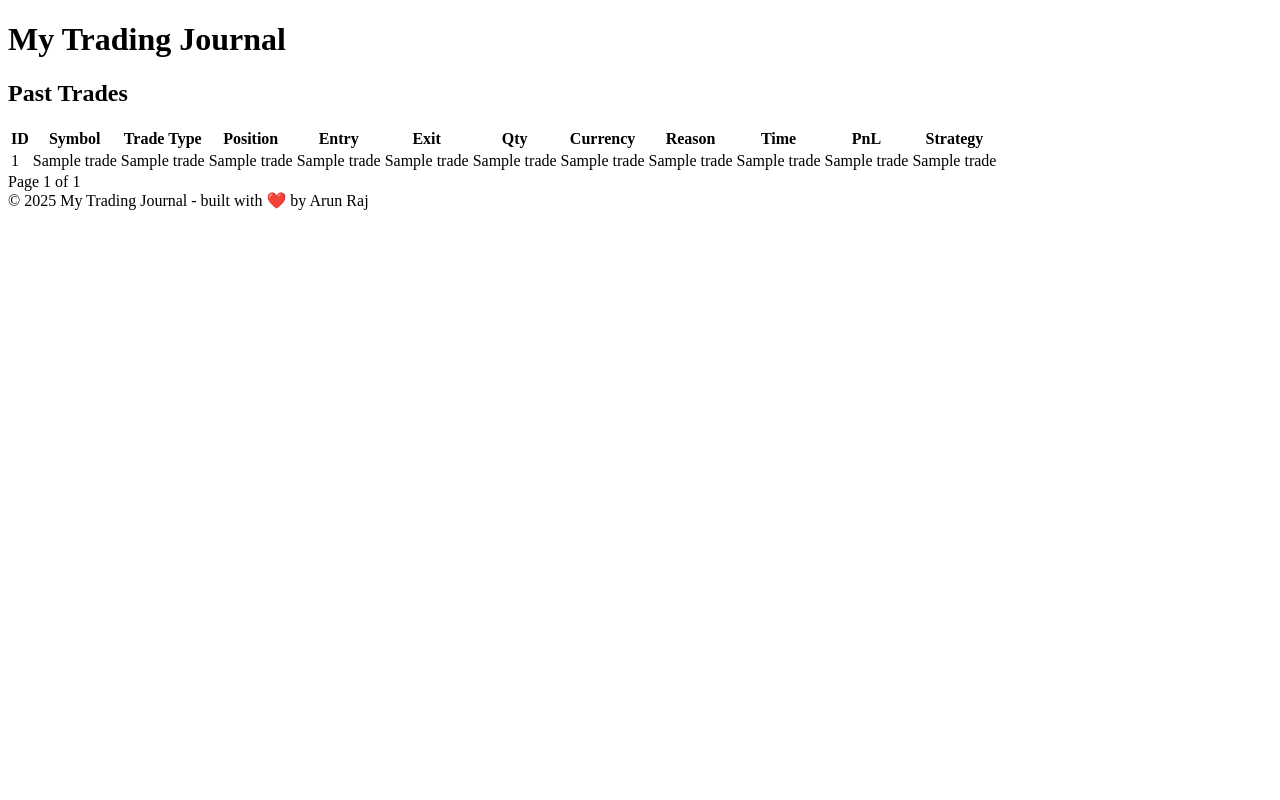
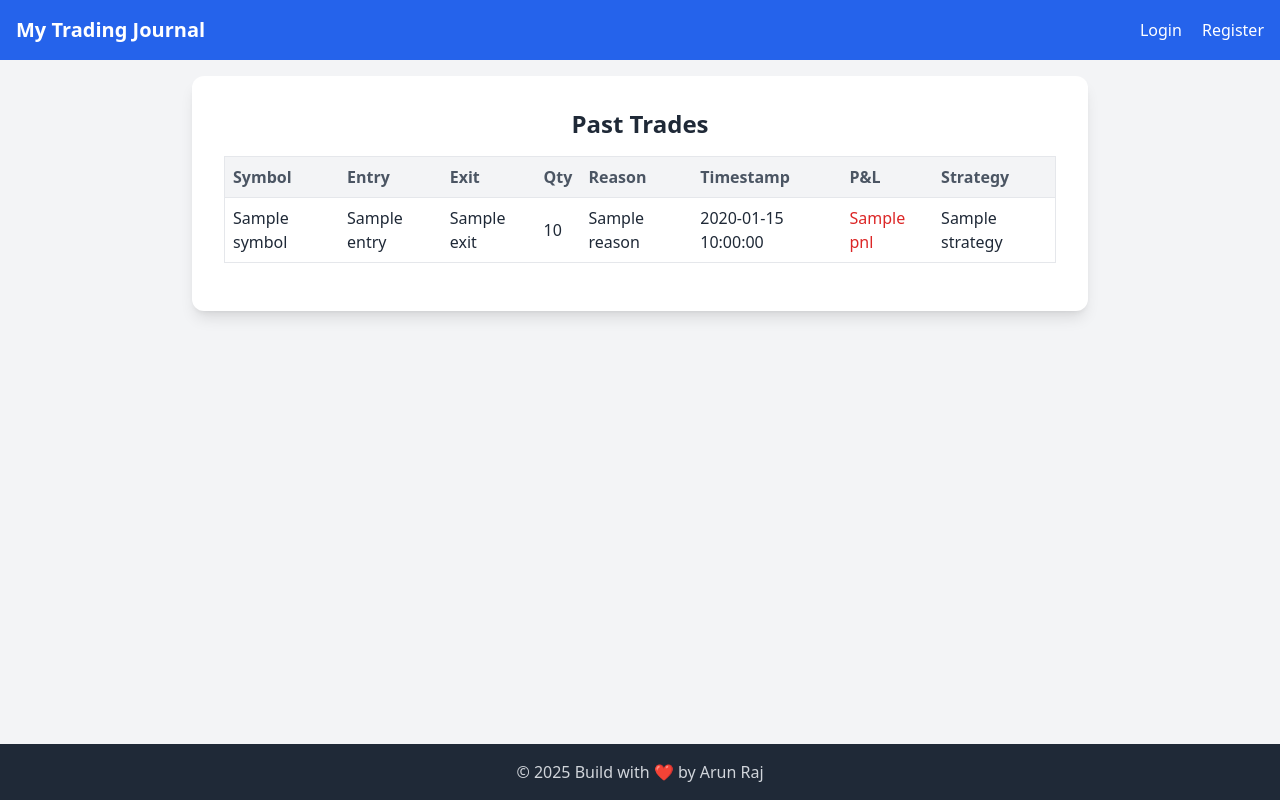
Before and after one commit to BeamingMonkey/option-journal-, a Flask app: template templates/past_trades.html in a window 1280 px wide. Run offline with Flask 2, Linux system fonts and the light colour scheme; the template is opened without the code that fills it: most values are stand-ins (such as "Sample title", 1, 10 or a date in 2020); some libraries are stand-ins or nearby versions.

Commit message:
Update past_trades.html

```diff
--- a/templates/past_trades.html
+++ b/templates/past_trades.html
@@ -1,59 +1,43 @@
-<!DOCTYPE html>
-<html>
-<head>
-    <title>Past Trades - My Trading Journal</title>
-    <link href="https://cdn.tailwindcss.com" rel="stylesheet">
-</head>
-<body class="bg-gray-100 text-gray-800">
-    <div class="max-w-5xl mx-auto p-4">
-        <h1 class="text-3xl font-bold text-center text-blue-600">My Trading Journal</h1>
-        <h2 class="text-xl text-center mt-2">Past Trades</h2>
+{% extends "base.html" %}
 
-        <table class="mt-4 w-full border rounded">
-            <thead class="bg-gray-200">
-                <tr>
-                    <th class="p-2">ID</th>
+{% block title %}Past Trades - My Trading Journal{% endblock %}
+
+{% block content %}
+<div class="bg-white rounded-xl p-8 shadow-lg max-w-4xl w-full">
+  <h2 class="text-2xl font-bold text-gray-800 text-center">Past Trades</h2>
+  <div class="overflow-x-auto mt-4">
+    <table class="min-w-full table-auto text-left border rounded">
+      <thead>
+        <tr class="bg-gray-100 text-gray-600">
           <th class="p-2">Symbol</th>
-                    <th class="p-2">Trade Type</th>
-                    <th class="p-2">Position</th>
           <th class="p-2">Entry</th>
           <th class="p-2">Exit</th>
           <th class="p-2">Qty</th>
-                    <th class="p-2">Currency</th>
           <th class="p-2">Reason</th>
-                    <th class="p-2">Time</th>
-                    <th class="p-2">PnL</th>
+          <th class="p-2">Timestamp</th>
+          <th class="p-2">P&L</th>
           <th class="p-2">Strategy</th>
         </tr>
       </thead>
       <tbody>
         {% for trade in trades %}
-                <tr class="bg-white border-b">
-                    <td class="p-2">{{ trade[0] }}</td>
-                    <td class="p-2">{{ trade[1] }}</td>
-                    <td class="p-2">{{ trade[10] }}</td>
-                    <td class="p-2">{{ trade[11] }}</td>
-                    <td class="p-2">{{ trade[2] }}</td>
-                    <td class="p-2">{{ trade[3] }}</td>
-                    <td class="p-2">{{ trade[4] }}</td>
-                    <td class="p-2">{{ trade[5] }}</td>
-                    <td class="p-2">{{ trade[6] }}</td>
-                    <td class="p-2">{{ trade[7] }}</td>
-                    <td class="p-2">{{ trade[8] }}</td>
-                    <td class="p-2">{{ trade[9] }}</td>
+        <tr class="border-t hover:bg-gray-50">
+            <td class="p-2">{{ trade["symbol"] }}</td>
+            <td class="p-2">{{ trade["entry"] }}</td>
+            <td class="p-2">{{ trade["exit"] }}</td>
+            <td class="p-2">{{ trade["qty"] }}</td>
+            <td class="p-2">{{ trade["reason"] }}</td>
+            <td class="p-2">{{ trade["timestamp"] }}</td>
+            <td class="p-2 {% if trade["pnl"] >= 0 %}text-green-600{% else %}text-red-600{% endif %}">{{ trade["pnl"] }}</td>
+            <td class="p-2">{{ trade["strategy"] }}</td>
         </tr>
         {% endfor %}
       </tbody>
     </table>
-
-        <div class="text-center mt-4">
-            {% if page > 1 %}<a href="{{ url_for('past_trades', page=page-1) }}" class="text-blue-600">Previous</a>{% endif %}
-            Page {{ page }} of {{ total_pages }}
-            {% if page < total_pages %}<a href="{{ url_for('past_trades', page=page+1) }}" class="text-blue-600">Next</a>{% endif %}
+  </div>
+  <div class="flex justify-center mt-4 space-x-2">
+    {% if page > 1 %}<a href="{{ url_for('past_trades', page=page-1) }}" class="bg-gray-300 rounded px-3 py-1">Previous</a>{% endif %}
+    {% if page < total_pages %}<a href="{{ url_for('past_trades', page=page+1) }}" class="bg-gray-300 rounded px-3 py-1">Next</a>{% endif %}
   </div>
 </div>
-    <footer class="text-center mt-6 text-gray-500 text-sm">
-        &copy; 2025 My Trading Journal - built with ❤️ by Arun Raj
-    </footer>
-</body>
-</html>
+{% endblock %}
```
Lines whose indentation alone changed are shown as unchanged.
